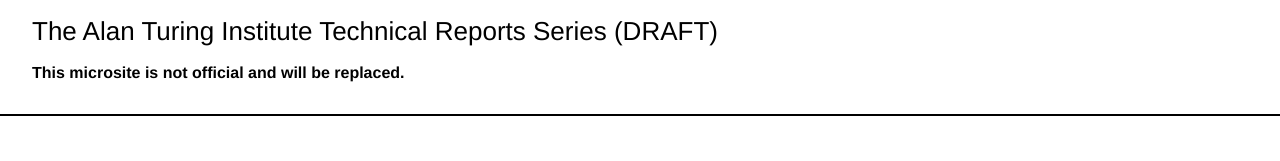
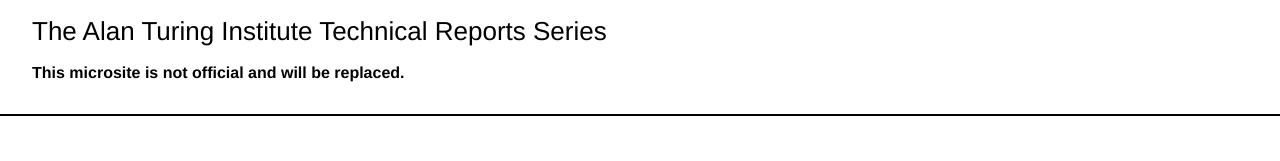
Before and after one commit to alan-turing-institute/technical-reports, a plain HTML site: page docs/index.html in a window 1280 px wide. Shown: the top 161 px of the page. Drawn offline with Linux system fonts and the light colour scheme.

Commit message:
Minor edit to site

```diff
--- a/docs/index.html
+++ b/docs/index.html
@@ -110,7 +110,7 @@ td.right, th.right {
 
 </style></head>
 
-<body><header>The Alan Turing Institute Technical Reports Series (DRAFT)
+<body><header>The Alan Turing Institute Technical Reports Series
 
 <p>This microsite is not official and will be replaced.</p></header>
 
```
